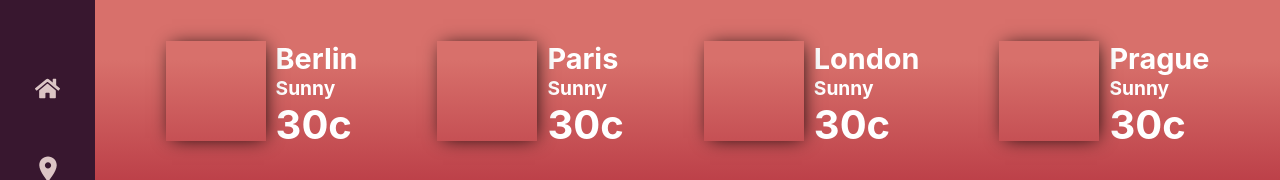
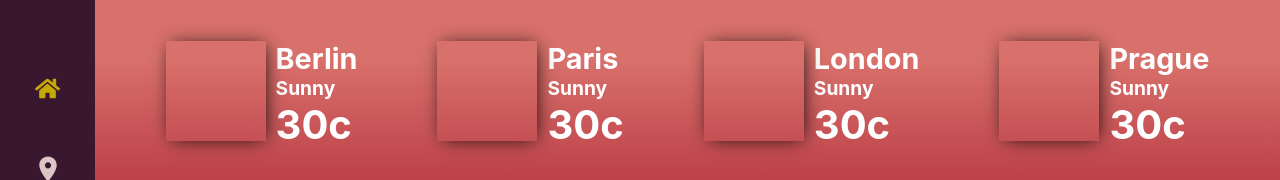
Before and after one commit to ahmadykhan555/weatherStation, a React (Create React App) app: page / in a window 1280 px wide. Shown: the top 180 px of the page. Built offline with nearby package versions, Linux system fonts and the light colour scheme.

Commit message:
Highlight active tab

```diff
--- a/src/components/SelectedCityCard/SelectedCityCard.css
+++ b/src/components/SelectedCityCard/SelectedCityCard.css
@@ -2,7 +2,6 @@
     position: relative;
     height: 100%;
     background: white;
-    color: #8E283D !important;
     background-size: cover;
     background-position: center center;
     background-image: url('https://independenttravelcats.com/wp-content/uploads/2019/01/Eiffel-Tower-Dream.jpg');
@@ -28,7 +27,7 @@
 .selected-city-card__content {
     padding: 40px 0;
     max-width: 100%;
-    background-color: #332d2e4d;
+    background: linear-gradient(black, transparent);
 }
 
 .selected-city-card__content > .time-now {
--- a/src/components/SideMenu/SideMenu.css
+++ b/src/components/SideMenu/SideMenu.css
@@ -15,12 +15,16 @@
     outline: none;
     cursor: pointer;
     position: relative;
+    color: #dcc5c5;
+}
+
+.side-menu .side-menu-tab.tab-active {
+    color: #c5a807;
 }
 
 .side-menu .side-menu-tab svg {
     height: 25px;
     width: 25px;
-    color: #dcc5c5;
 }
 
 .side-menu-tab.side-menu-tab-location svg {
--- a/src/components/SideMenu/SideMenu.js
+++ b/src/components/SideMenu/SideMenu.js
@@ -5,7 +5,7 @@ import './SideMenu.css';
 const sideMenu = () => {
     return(
         <div className="side-menu">
-            <button className="side-menu-tab side-menu-tab-home">
+            <button className="side-menu-tab side-menu-tab-home tab-active">
                 <FaHome/>
             </button>
             <button className="side-menu-tab side-menu-tab-location">
```
